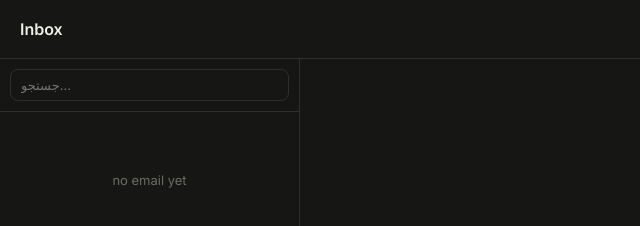
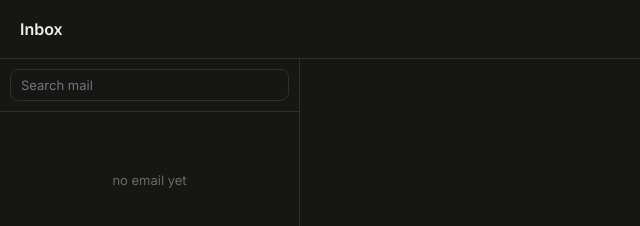
Before and after one commit to parsawwebid/email-agent-webhook, a website: page public/index.html in a window 1280 px wide. Shown: the top 226 px of the page, 0-640 px from the left. Drawn offline with Linux system fonts and the light colour scheme.

Commit message:
Update index.html

```diff
--- a/public/index.html
+++ b/public/index.html
@@ -106,7 +106,7 @@
 
   <div class="split">
     <div class="list-pane" id="listPane">
-      <div class="search-box"><input type="text" id="searchInput" placeholder="جستجو…" /></div>
+      <div class="search-box"><input type="text" id="searchInput" placeholder="Search mail" /></div>
       <div class="list-rows" id="listRows">
         <div class="empty-list" id="emptyList">no email yet</div>
       </div>
```
